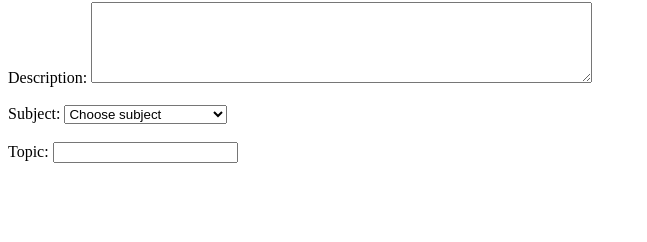
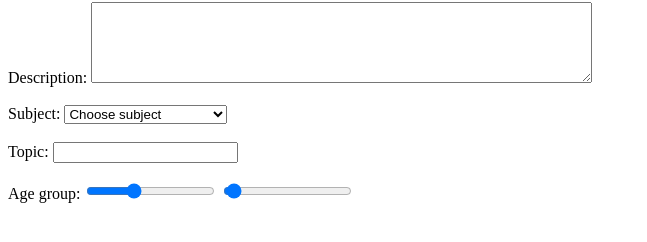
Before and after one commit to kadrimar/WAD, a plain HTML site: page index.html in a window 1280 px wide. Shown: the part 78-320 px from the top of the page, without its empty margins (0-647 px from the left). Drawn offline with nearby package versions, Linux system fonts and the light colour scheme.

Commit message:
Until Slider
Oh no, still struggling with two separate sliders.

```diff
--- a/index.html
+++ b/index.html
@@ -3,6 +3,8 @@
 <head>
 <meta charset="UTF-8">
 <title>Collections</title>
+<script src="http://code.jquery.com/jquery-1.11.2.min.js"></script>
+</head>
 <body>
 
 <h1>Math Mammoth</h1>
@@ -29,5 +31,12 @@
 <br><br>
 </form>
 
+<form action="action_page.php" method="get">
+Age group:
+<input type="range" name="age-min" id="age-min" value="7" min="0" max="20">
+<input type="range" name="age-max" id="age-max" value="20" min="0" max="1000">
+</form>
+</div>
+
 </body>
 </html>
```
